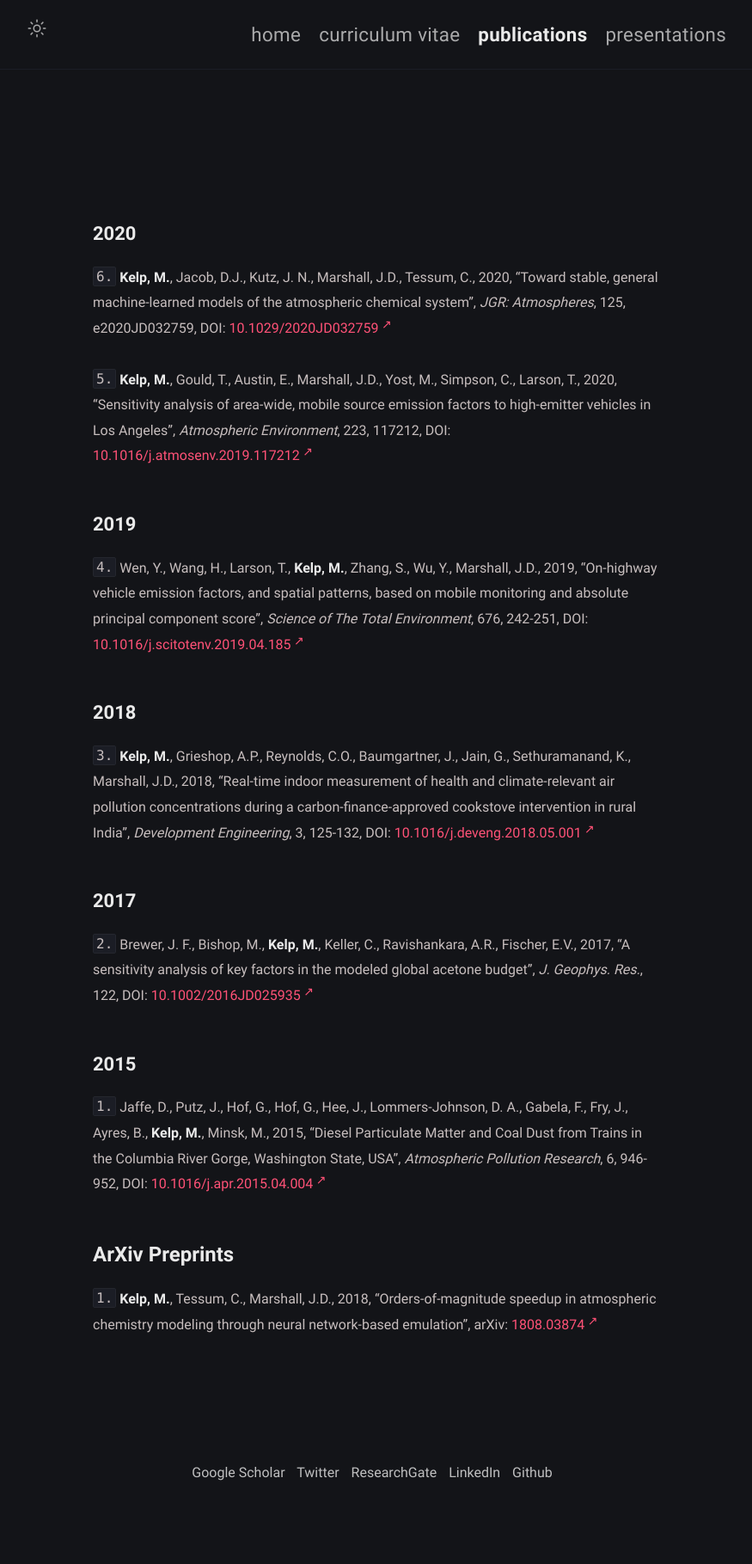
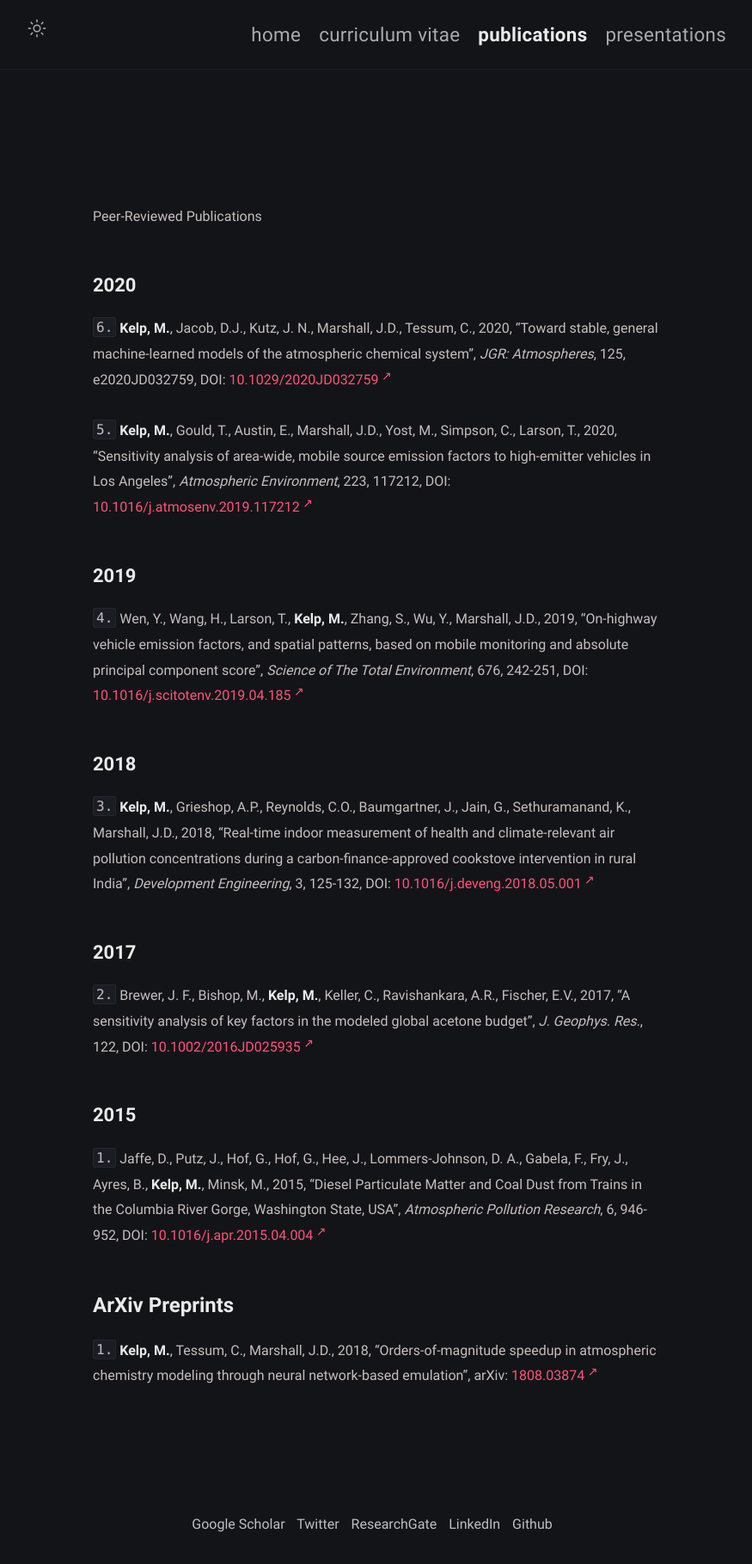
Before and after one commit to mkelp/mkelp.github.io, a Jekyll site: the page built from publications.md, in a window 1280 px wide. Shown: the whole page at 86% size, without its empty margins (202-1077 px from the left). Built offline with Jekyll 4.4.1, drawn with Linux system fonts in a browser that asks for light colours; before the commit the page ends 1760 px from its top, so only the background shows below that.

Commit message:
pubs page 3

```diff
--- a/publications.md
+++ b/publications.md
@@ -5,6 +5,8 @@ layout: page
 excerpt: Makoto Kelp publications
 comments: false
 ---
+
+Peer-Reviewed Publications
 
 ## **2020**
 
```
